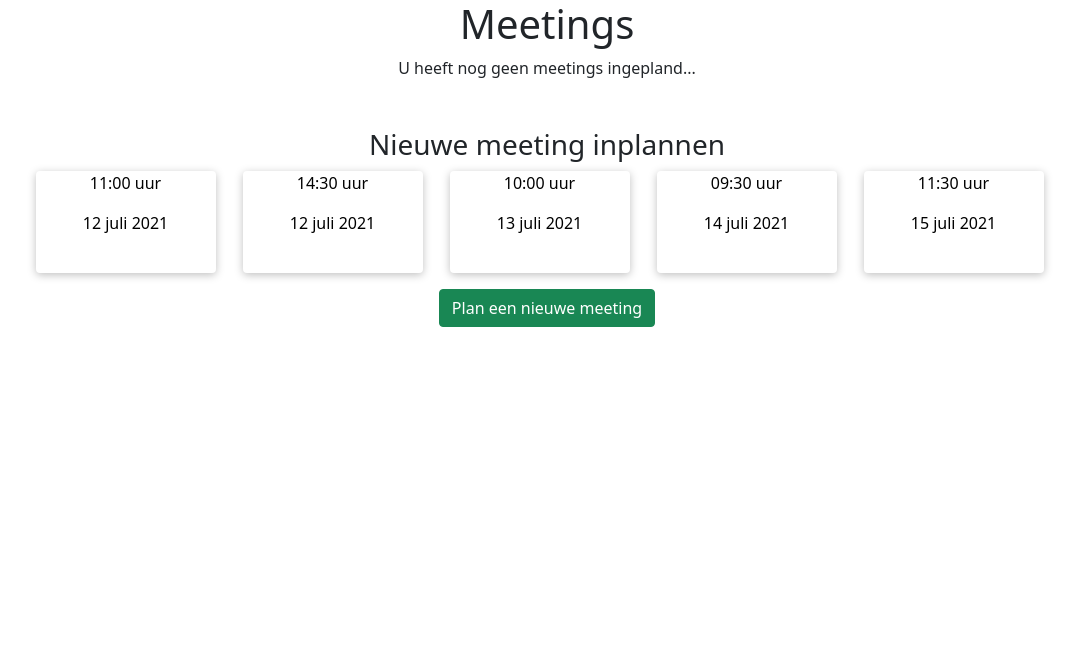
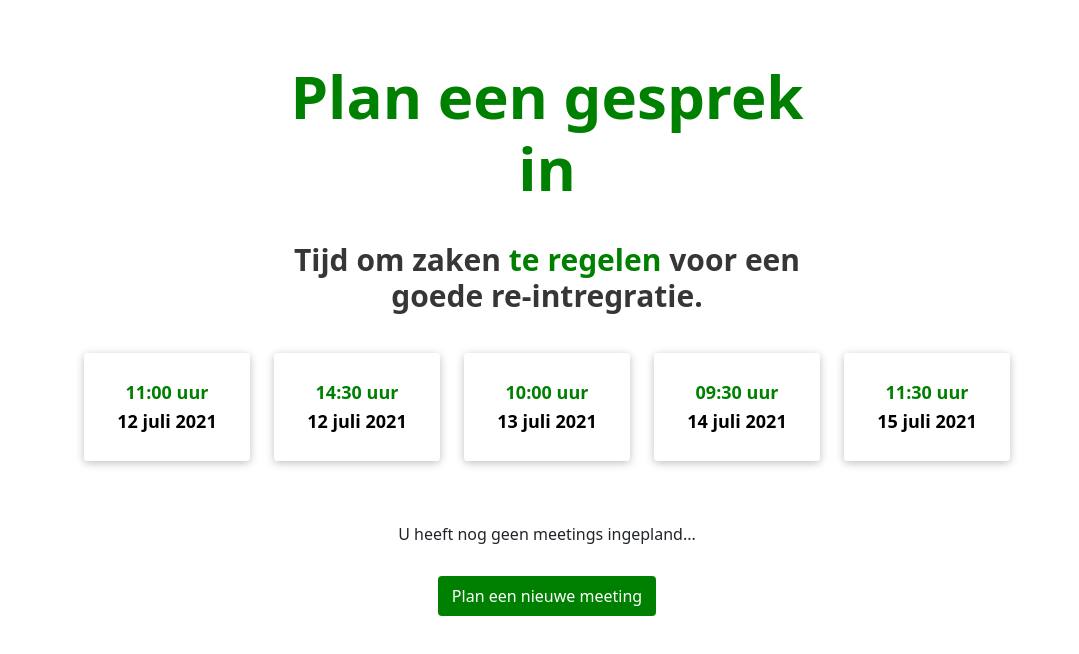
Before and after one commit to HR-Medialab-Team-FireNuggets/Prototype, a React (Create React App) app: page / in a window 1280 px wide. Shown: the top 654 px of the page, without its empty margins (93-1172 px from the left). Built offline with nearby package versions, Linux system fonts and the light colour scheme.

Commit message:
Changed styling

```diff
--- a/src/pages/SchedulePage/SchedulePage.css
+++ b/src/pages/SchedulePage/SchedulePage.css
@@ -1,14 +1,49 @@
+h1 {
+    color: green;
+    font-weight: 700 !important;
+    font-size: 60px !important;
+    padding: 60px 0 30px;
+}
+
+h2 {
+    color: #363636;
+    font-weight: 700 !important;
+    font-size: 30px !important;
+}
+
+span {
+    color: green;
+}
+
+p {
+    margin: 2px !important;
+    font-size: 18px !important;
+}
+
 .date-card {
-    width: 180px;
-    height: 102px;
+    padding: 20px;
     box-shadow: 0px 2px 8px rgba(0, 0, 0, 0.25);
     border-radius: 4px;
+    margin: 30px 0;
+    border: white solid 4px;
+    transition: all ease 0.2s;
 }
-.date-card__last {
-    width: 180px;
-    height: 102px;
-    box-shadow: 0px 2px 8px rgba(0, 0, 0, 0.25);
-    border-radius: 4px;
+
+.date-card p {
+    font-weight: bold !important;
+}
+
+.date-card p span {
+    color: green;
+}
+
+
+.date-card:hover {
+    border: green solid 4px;
+}
+
+.date-card.active {
+    border: green solid 4px;
 }
 
 .date-picker {
@@ -21,6 +56,21 @@
     box-shadow: 0px 0px 0px transparent;
     border: 0px solid transparent;
     text-shadow: 0px 0px 0px transparent;
-    margin-right: 15px;
-    margin-bottom: 15px;
-  }
+    display: inline-block !important;
+}
+
+.btn-success {
+    background-color: green !important;
+    border: solid 2px green !important;
+    display: inline-block !important;
+}
+
+.btn-success:hover {
+    color: green !important;
+    background-color: white !important;
+    border: solid 2px green !important;
+}
+
+.overview {
+    padding: 30px 0;
+}
--- a/src/pages/SchedulePage/index.js
+++ b/src/pages/SchedulePage/index.js
@@ -6,10 +6,12 @@ function SchedulePage(props) {
   const [selectedDate, setSelectedDate] = useState();
   const [validationMessage, setValidationMessage] = useState(false);
   const [meetings, setMeetings] = useState();
+  const [activeDate, setActiveDate] = useState();
 
   function onClickHandler(e) {
     setSelectedDate(e)
     setValidationMessage(false)
+    setActiveDate(selectedDate)
   }
 
   const onSubmit = () => {
@@ -24,9 +26,52 @@ function SchedulePage(props) {
   return (
     <div className="Schedule">
       <div className="container">
-        <h1>Meetings</h1>
+        <div className="row">
+          <div className="col-md-6 mx-auto">
+            <h1>Plan een gesprek in</h1>
+            <h2>Tijd om zaken <span>te regelen</span> voor een goede re-intregratie.</h2>
+          </div>
+        </div>
+
+        <div className="date-picker row">
+          <button className="date-button col-md-2" onClick={() => onClickHandler('11:00, 12 juli 2021')}>
+            <div className={`date-card ${activeDate === '11:00, 12 juli 2021' ? 'active' : ''}`}>
+              <p><span>11:00 uur</span></p>
+              <p>12 juli 2021</p>
+            </div>
+          </button>
+          <button className="date-button col-md-2" onClick={() => onClickHandler('14:30, 12 juli 2021')}>
+            <div className={`date-card ${activeDate === '14:30, 12 juli 2021' ? 'active' : ''}`}>
+              <p><span>14:30 uur</span></p>
+              <p>12 juli 2021</p>
+            </div>
+          </button>
+          <button className="date-button col-md-2" onClick={() => onClickHandler('10:00, 13 juli 2021')}>
+            <div className={`date-card ${activeDate === '10:00, 13 juli 202' ? 'active' : ''}`}>
+              <p><span>10:00 uur</span></p>
+              <p>13 juli 2021</p>
+            </div>
+          </button>
+          <button className="date-button col-md-2" onClick={() => onClickHandler('09:30, 14 juli 2021')}>
+            <div className={`date-card ${activeDate === '09:30, 14 juli 2021' ? 'active' : ''}`}>
+              <p><span>09:30 uur</span></p>
+              <p>14 juli 2021</p>
+            </div>
+          </button>
+          <button className="date-button col-md-2" onClick={() => onClickHandler('11:30, 15 juli 2021')}>
+            <div className={`date-card ${activeDate === '11:30, 15 juli 2021' ? 'active' : ''}`}>
+              <p><span>11:30 uur</span></p>
+              <p>15 juli 2021</p>
+            </div>
+          </button>
+        </div>
+
+        {validationMessage ? <p className="validation-message">Vergeet niet een datum te selecteren...</p> : '' }
+
+        <div className="row">
+          <div className="col-md-12">
             <div className="overview">
-            {meetings
+              { meetings
                 ?
                 <div className="open-meetings">
                   <p>Mijn Meetings:</p>
@@ -37,42 +82,8 @@ function SchedulePage(props) {
                 : 'U heeft nog geen meetings ingepland...'
               }
             </div>
-          <br/><br/>
-          <h3>Nieuwe meeting inplannen</h3>
-          <div className="date-picker">
-            <button className="date-button" onClick={() => onClickHandler('11:00, 12 juli 2021')}>
-              <div className="date-card">
-                <p>11:00 uur</p>
-                <p>12 juli 2021</p>
           </div>
-            </button>
-            <button className="date-button" onClick={() => onClickHandler('14:30, 12 juli 2021')}>
-              <div className="date-card">
-                <p>14:30 uur</p>
-                <p>12 juli 2021</p>
         </div>
-            </button>
-            <button className="date-button" onClick={() => onClickHandler('10:00, 13 juli 2021')}>
-              <div className="date-card">
-                <p>10:00 uur</p>
-                <p>13 juli 2021</p>
-              </div>
-            </button>
-            <button className="date-button" onClick={() => onClickHandler('09:30, 14 juli 2021')}>
-              <div className="date-card">
-                <p>09:30 uur</p>
-                <p>14 juli 2021</p>
-              </div>
-            </button>
-            <button className="date-button" onClick={() => onClickHandler('11:30, 15 juli 2021')}>
-              <div className="date-card__last">
-                <p>11:30 uur</p>
-                <p>15 juli 2021</p>
-              </div>
-            </button>
-          </div>
-          {validationMessage ? <p className="validation-message">Vergeet niet een datum te selecteren...</p> : '' }
-
 
         <button onClick={() => onSubmit()} type="button" className="btn btn-success">Plan een nieuwe meeting</button>
 
```
Also changed, not shown: 1 other file (tests, documents, lock files or other folders). Lines whose indentation alone changed are shown as unchanged.
